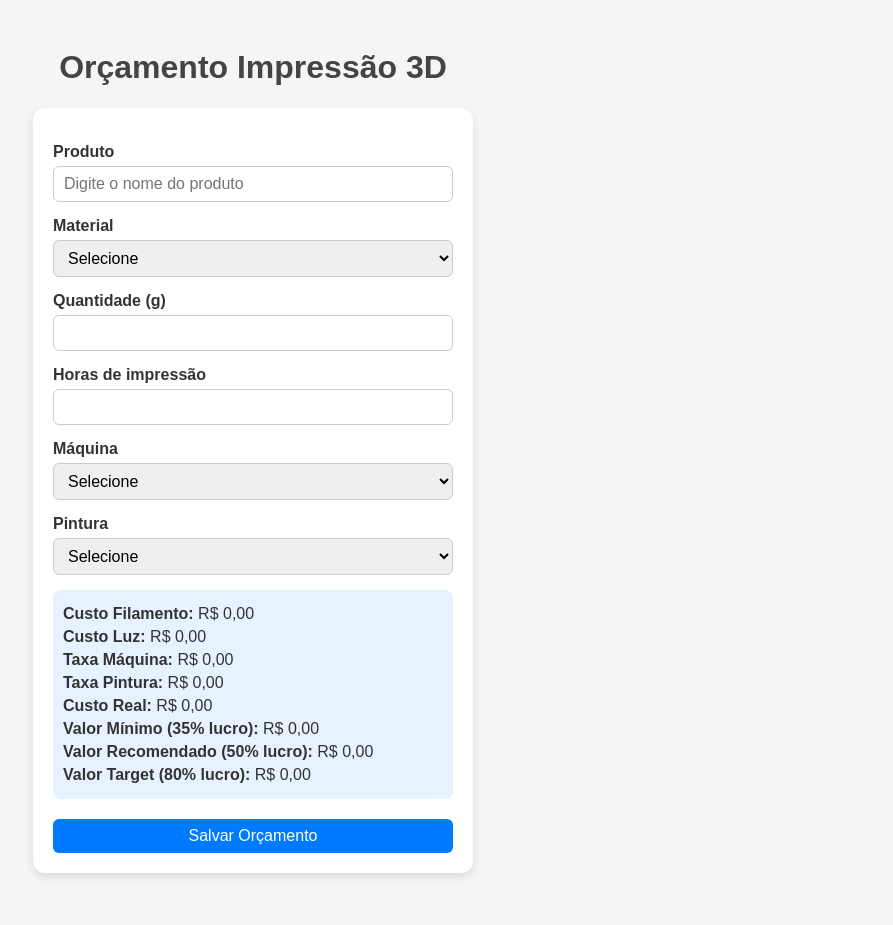
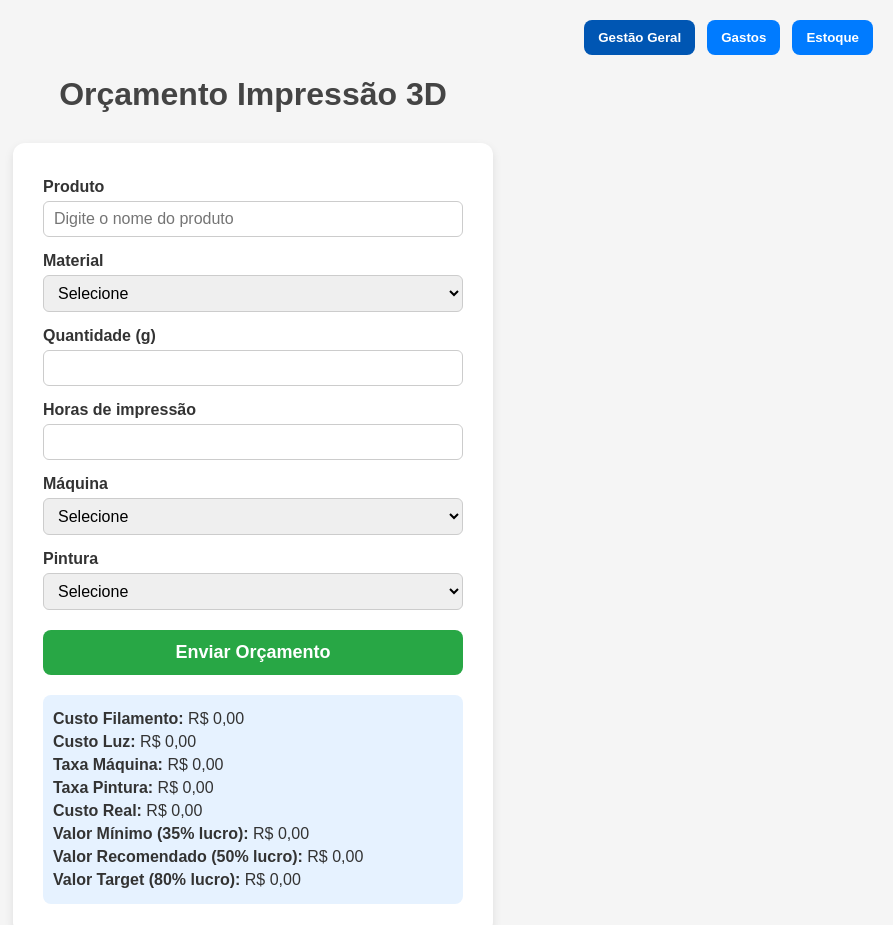
Before and after one commit to willianmolari/MolariWillian, a plain HTML site: page index.html in a window 1280 px wide. Shown: the top 925 px of the page, without its empty margins (387-1280 px from the left). Before the commit the page ends 901 px from the top, so only its background shows below. Drawn offline with Linux system fonts and the light colour scheme.

Commit message:
Update index.html

```diff
--- a/index.html
+++ b/index.html
@@ -2,24 +2,46 @@
 <html lang="pt-BR">
 <head>
 <meta charset="UTF-8" />
-  <meta name="viewport" content="width=device-width, initial-scale=1.0"/>
-  <title>Orçamento Impressão 3D</title>
+<meta name="viewport" content="width=device-width, initial-scale=1" />
+<title>Orçamento Impressão 3D - Gestão</title>
 <style>
   body {
     font-family: Arial, sans-serif;
     background-color: #f5f5f5;
+    margin: 0;
     padding: 20px;
     color: #333;
+  }
+  header {
+    display: flex;
+    justify-content: flex-end;
+    gap: 12px;
+    margin-bottom: 20px;
+  }
+  button.menu-btn {
+    background-color: #007bff;
+    color: white;
+    border: none;
+    padding: 10px 14px;
+    border-radius: 8px;
+    font-weight: 600;
+    cursor: pointer;
+    transition: background-color 0.3s ease;
+  }
+  button.menu-btn:hover,
+  button.menu-btn.active {
+    background-color: #0056b3;
   }
   h1 {
     text-align: center;
     color: #444;
+    margin-bottom: 30px;
   }
   .container {
-      max-width: 400px;
+    max-width: 420px;
     margin: 0 auto;
     background: #fff;
-      padding: 20px;
+    padding: 20px 30px 30px;
     border-radius: 12px;
     box-shadow: 0 4px 10px rgba(0,0,0,0.1);
   }
@@ -28,7 +50,7 @@
     margin-top: 15px;
     font-weight: bold;
   }
-    select, input, button {
+  select, input[type="number"], input[type="text"] {
     width: 100%;
     padding: 8px 10px;
     margin-top: 5px;
@@ -37,33 +59,65 @@
     font-size: 16px;
     box-sizing: border-box;
   }
-    button {
-      margin-top: 20px;
-      background-color: #007bff;
-      color: white;
-      border: none;
-      cursor: pointer;
-    }
-    button:hover {
-      background-color: #0056b3;
-    }
   .result {
     background-color: #e6f2ff;
     padding: 10px;
-      margin-top: 15px;
+    margin-top: 20px;
     border-radius: 8px;
   }
   .result p {
     margin: 5px 0;
   }
+  #btnEnviar {
+    margin-top: 20px;
+    padding: 12px;
+    width: 100%;
+    background: #28a745;
+    color: white;
+    border: none;
+    border-radius: 8px;
+    font-size: 18px;
+    font-weight: 700;
+    cursor: pointer;
+    transition: background-color 0.3s ease;
+  }
+  #btnEnviar:hover {
+    background-color: #1e7e34;
+  }
+
+  /* Tela management */
+  section {
+    display: none;
+  }
+  section.active {
+    display: block;
+  }
+
+  /* Placeholder for other screens styling */
+  .placeholder {
+    text-align: center;
+    font-size: 20px;
+    padding: 40px 20px;
+    color: #666;
+  }
 </style>
 </head>
 <body>
+
+<header>
+  <button class="menu-btn active" data-tela="telaGestao">Gestão Geral</button>
+  <button class="menu-btn" data-tela="telaGastos">Gastos</button>
+  <button class="menu-btn" data-tela="telaEstoque">Estoque</button>
+</header>
+
 <h1>Orçamento Impressão 3D</h1>
+
+<!-- Gestão Geral -->
+<section id="telaGestao" class="active">
   <div class="container">
 
     <label for="produto">Produto</label>
-    <input type="text" id="produto" placeholder="Digite o nome do produto">
+    <input type="text" id="produto" placeholder="Digite o nome do produto" />
 
     <label for="material">Material</label>
     <select id="material">
@@ -74,10 +128,10 @@
     </select>
 
     <label for="quantidade">Quantidade (g)</label>
-    <input type="number" id="quantidade" min="0" step="1">
+    <input type="number" id="quantidade" min="0" step="1" />
 
     <label for="horas">Horas de impressão</label>
-    <input type="number" id="horas" min="0" step="0.1">
+    <input type="number" id="horas" min="0" step="0.1" />
 
     <label for="maquina">Máquina</label>
     <select id="maquina">
@@ -92,6 +146,8 @@
       <option value="Não">Não</option>
     </select>
 
+    <button id="btnEnviar">Enviar Orçamento</button>
+
     <div class="result" id="resultado">
       <p><strong>Custo Filamento:</strong> R$ 0,00</p>
       <p><strong>Custo Luz:</strong> R$ 0,00</p>
@@ -102,16 +158,32 @@
       <p><strong>Valor Recomendado (50% lucro):</strong> R$ 0,00</p>
       <p><strong>Valor Target (80% lucro):</strong> R$ 0,00</p>
     </div>
+  </div>
+</section>
 
-    <button onclick="salvarDados()">Salvar Orçamento</button>
+<!-- Tela Gastos -->
+<section id="telaGastos">
+  <div class="container placeholder">
+    <p>Esta é a tela de Gastos.<br>Conteúdo a ser implementado.</p>
   </div>
+</section>
+
+<!-- Tela Estoque -->
+<section id="telaEstoque">
+  <div class="container placeholder">
+    <p>Esta é a tela de Estoque.<br>Conteúdo a ser implementado.</p>
+  </div>
+</section>
 
 <script>
+  // Função para formatar valores em reais
   function formatReal(valor) {
     return "R$ " + valor.toFixed(2).replace(".", ",");
   }
 
+  // Atualiza os valores no resultado
   function atualizarValores() {
+    const produto = document.getElementById("produto").value;
     const material = document.getElementById("material").value;
     const quantidade = parseFloat(document.getElementById("quantidade").value) || 0;
     const horas = parseFloat(document.getElementById("horas").value) || 0;
@@ -123,9 +195,9 @@
     else if (material === "PLA") custoFilamento = (quantidade / 1000) * 140;
     else if (material === "PETG") custoFilamento = (quantidade / 1000) * 120;
 
-      let custoLuz = 0;
     const precoKwh = 0.82607;
     const consumoKw = 0.12;
+    let custoLuz = 0;
     if (maquina === "Ender 3 S1") custoLuz = consumoKw * precoKwh * horas;
 
     const taxaMaquina = 2 * horas;
@@ -149,22 +221,52 @@
     `;
   }
 
-    function salvarDados() {
-      const produto = document.getElementById("produto").value;
+  // Atualizar valores ao modificar os campos
+  ["produto", "material", "quantidade", "horas", "maquina", "pintura"].forEach(id => {
+    document.getElementById(id).addEventListener("input", atualizarValores);
+    document.getElementById(id).addEventListener("change", atualizarValores);
+  });
+
+  // Gerenciar troca de telas pelo menu superior
+  const botoesMenu = document.querySelectorAll("button.menu-btn");
+  botoesMenu.forEach(botao => {
+    botao.addEventListener("click", () => {
+      // Remove active de todos
+      botoesMenu.forEach(b => b.classList.remove("active"));
+      botao.classList.add("active");
+
+      // Esconde todas as telas
+      document.querySelectorAll("section").forEach(sec => sec.classList.remove("active"));
+
+      // Mostra a tela clicada
+      const tela = botao.getAttribute("data-tela");
+      document.getElementById(tela).classList.add("active");
+    });
+  });
+
+  // Evento do botão Enviar para enviar os dados para Google Sheets
+  document.getElementById("btnEnviar").addEventListener("click", () => {
+    const produto = document.getElementById("produto").value.trim();
     const material = document.getElementById("material").value;
     const quantidade = parseFloat(document.getElementById("quantidade").value) || 0;
     const horas = parseFloat(document.getElementById("horas").value) || 0;
     const maquina = document.getElementById("maquina").value;
     const pintura = document.getElementById("pintura").value;
 
+    if (!produto || !material || quantidade <= 0 || horas <= 0 || !maquina || !pintura) {
+      alert("Por favor, preencha todos os campos corretamente antes de enviar.");
+      return;
+    }
+
+    // Calcular os custos
     let custoFilamento = 0;
     if (material === "ABS") custoFilamento = (quantidade / 1000) * 100;
     else if (material === "PLA") custoFilamento = (quantidade / 1000) * 140;
     else if (material === "PETG") custoFilamento = (quantidade / 1000) * 120;
 
-      let custoLuz = 0;
     const precoKwh = 0.82607;
     const consumoKw = 0.12;
+    let custoLuz = 0;
     if (maquina === "Ender 3 S1") custoLuz = consumoKw * precoKwh * horas;
 
     const taxaMaquina = 2 * horas;
@@ -192,34 +294,35 @@
       valorMax
     };
 
-      // ⛔ Substitua este link com o SEU Web App URL:
     const url = "https://script.google.com/macros/s/AKfycbxbkJd-cMeVIq3NAkbSHIFL5vB01Y-oC5cZuu0wosYTdE-Ja9DgOuzW8SwxSFdSSiyfXA/exec";
 
     fetch(url, {
       method: "POST",
-        mode: "no-cors",
+      body: JSON.stringify(dados),
       headers: {
         "Content-Type": "application/json"
-        },
-        body: JSON.stringify(dados)
+      }
     })
-      .then(() => {
-        alert("Orçamento salvo com sucesso!");
+    .then(response => response.text())
+    .then(text => {
+      alert("Orçamento enviado com sucesso!");
+      // Opcional: limpar campos após envio
+      document.getElementById("produto").value = "";
+      document.getElementById("material").value = "";
+      document.getElementById("quantidade").value = "";
+      document.getElementById("horas").value = "";
+      document.getElementById("maquina").value = "";
+      document.getElementById("pintura").value = "";
+      atualizarValores();
     })
-      .catch((error) => {
-        console.error("Erro ao enviar dados:", error);
-        alert("Erro ao salvar os dados.");
+    .catch(error => {
+      alert("Erro ao enviar orçamento: " + error.message);
     });
-    }
+  });
 
-    document.addEventListener("DOMContentLoaded", function () {
-      document.getElementById("produto").addEventListener("input", atualizarValores);
-      document.getElementById("material").addEventListener("change", atualizarValores);
-      document.getElementById("quantidade").addEventListener("input", atualizarValores);
-      document.getElementById("horas").addEventListener("input", atualizarValores);
-      document.getElementById("maquina").addEventListener("change", atualizarValores);
-      document.getElementById("pintura").addEventListener("change", atualizarValores);
-    });
+  // Atualiza os valores na carga inicial
+  window.addEventListener("load", atualizarValores);
 </script>
+
 </body>
 </html>
```
Lines whose indentation alone changed are shown as unchanged.
